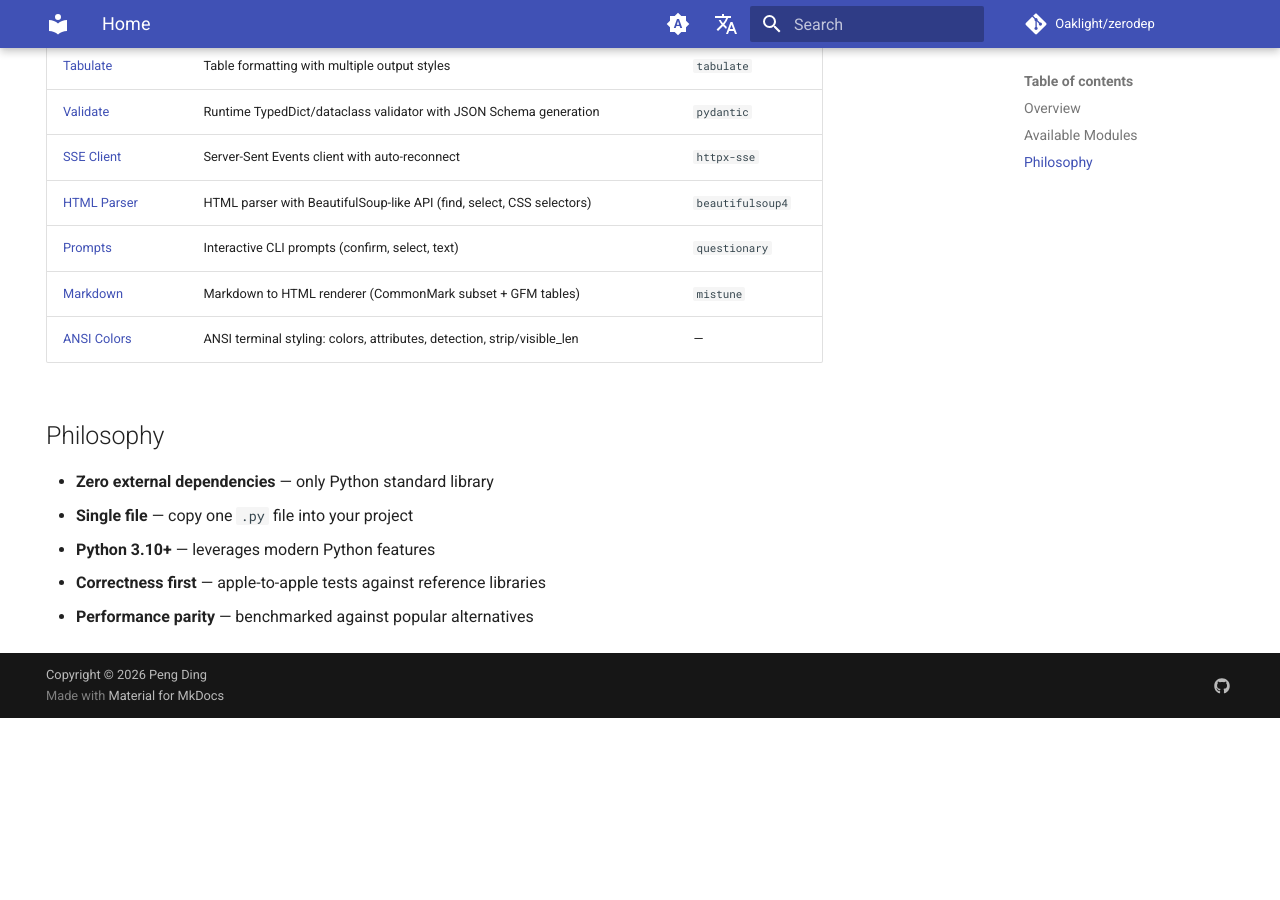
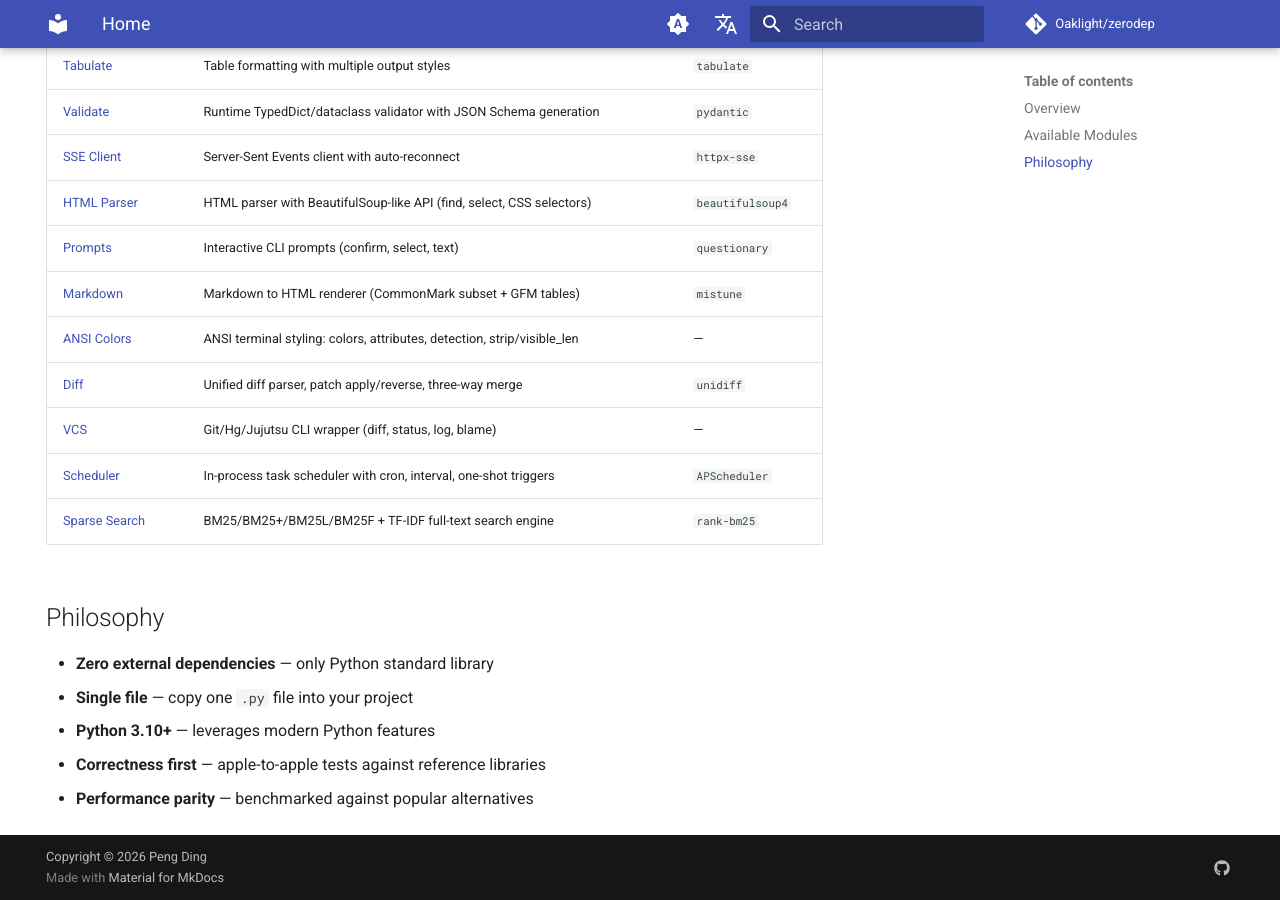
Before and after one commit to Oaklight/zerodep, an MkDocs documentation site: the page built from docs/index.md, in a window 1280 px wide and 900 px high, scrolled down 872 px. Built offline with MkDocs 1.6.1 and Material for MkDocs 9.7.7, drawn with Linux system fonts in a browser that asks for light colours; comment, search, counter and statistics services are not loaded; before the commit the page ends 1590 px from its top, so only the background shows below that.

Commit message:
add diff, vcs, scheduler, search to index page module table

```diff
--- a/docs/index.md
+++ b/docs/index.md
@@ -32,6 +32,10 @@ Each module is a **self-contained single file** that you can copy directly into
 | [Prompts](modules/prompt.md) | Interactive CLI prompts (confirm, select, text) | `questionary` |
 | [Markdown](modules/markdown.md) | Markdown to HTML renderer (CommonMark subset + GFM tables) | `mistune` |
 | [ANSI Colors](modules/ansi.md) | ANSI terminal styling: colors, attributes, detection, strip/visible_len | — |
+| [Diff](modules/diff.md) | Unified diff parser, patch apply/reverse, three-way merge | `unidiff` |
+| [VCS](modules/vcs.md) | Git/Hg/Jujutsu CLI wrapper (diff, status, log, blame) | — |
+| [Scheduler](modules/scheduler.md) | In-process task scheduler with cron, interval, one-shot triggers | `APScheduler` |
+| [Sparse Search](modules/search.md) | BM25/BM25+/BM25L/BM25F + TF-IDF full-text search engine | `rank-bm25` |
 
 ## Philosophy
 
```
